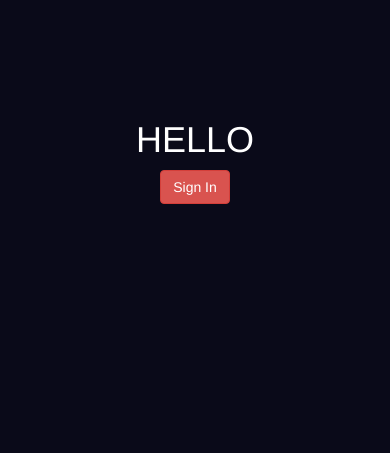
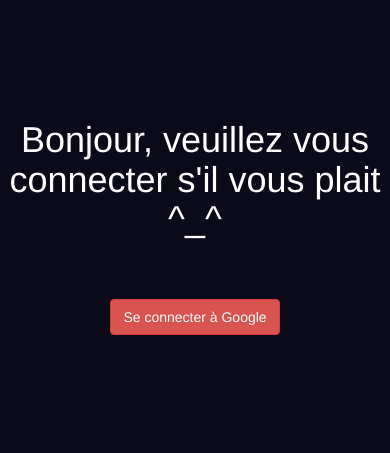
Before and after one commit to Oussama-Abderrahim/JMethod-Planner, a PHP site: page /index.html in a window 390 px wide; the page is wider, and only the part inside the window is pictured. Shown: the top 453 px of that part. Run offline with PHP 8.4, Linux system fonts and the light colour scheme; some libraries are stand-ins or nearby versions.

Commit message:
Refactoring

```diff
--- a/css/app.css
+++ b/css/app.css
@@ -9,6 +9,7 @@ body {
 .signin-splash {
   z-index: 9999;
   position: absolute;
+  width: 100%;
   top: 0;
   bottom: 0;
   left: 0;
@@ -17,8 +18,13 @@ body {
   padding-top: 100px;
   background-color: #0a0a19;
 }
+/* line 27, app.scss */
+.signin-splash button {
+  margin-top: 50px;
+  height: 36px;
+}
 
-/* line 27, app.scss */
+/* line 33, app.scss */
 .agenda-form {
   width: 500px;
   margin: auto;
@@ -27,31 +33,31 @@ body {
   text-align: center;
   border: 2px white solid;
 }
-/* line 36, app.scss */
+/* line 42, app.scss */
 .agenda-form .form-group {
   display: flex;
   justify-content: space-between;
 }
-/* line 39, app.scss */
+/* line 45, app.scss */
 .agenda-form .form-group label {
   display: block;
   width: 150px;
   line-height: 32px;
   margin-right: 25px;
-  text-align: right;
+  text-align: justify;
 }
-/* line 50, app.scss */
+/* line 56, app.scss */
 .agenda-form .btn {
   margin-top: 20px;
 }
 
-/* line 55, app.scss */
+/* line 61, app.scss */
 .days-form {
   width: 600px;
   margin: auto;
   margin-top: 50px;
 }
-/* line 60, app.scss */
+/* line 66, app.scss */
 .days-form ul {
   list-style: none;
   text-align: center;
--- a/css/app.scss
+++ b/css/app.scss
@@ -14,6 +14,7 @@ body {
 .signin-splash {
   z-index: 9999;
   position: absolute;
+  width: 100%;
   top: 0;
   bottom: 0;
   left: 0;
@@ -22,6 +23,11 @@ body {
   padding-top: 100px;
 
   background-color: $background-color;
+
+  button {
+    margin-top: 50px;
+    height: 36px;
+  }
 }
 
 .agenda-form {
@@ -41,7 +47,7 @@ body {
       width: 150px;
       line-height: 32px;
       margin-right: 25px;
-      text-align: right;
+      text-align: justify;
     }
     input {
     }
--- a/index.html
+++ b/index.html
@@ -2,7 +2,7 @@
 <html>
 	<head>
 		<meta charset="UTF-8">
-		<title>Document</title>
+		<title>JMethod Planner</title>
 		<!-- BOOTSTRAP -->
 		<meta name="viewport" content="width=device-width, initial-scale=1">
 		<link rel="stylesheet" href="https://cdnjs.cloudflare.com/ajax/libs/twitter-bootstrap/3.3.7/css/bootstrap.min.css"">
@@ -13,10 +13,8 @@
 	</head>
 	<body>
 		<div class="signin-splash" id="signin-splash">
-			<h1>HELLO</h1>
-			<div class="g-signin2" data-onsuccess="onSignIn"></div>
-
-			<button class="btn btn-danger" onclick="signIn();">Sign In</button>
+			<h1>Bonjour, veuillez vous connecter s'il vous plait ^_^</h1>
+			<button class="btn btn-danger" onclick="signInAction();">Se connecter à Google</button>
 		</div>
 		<div class="main-wrapper">
 			<form class="agenda-form" id="add-form">
@@ -87,7 +85,7 @@
 				</li>
 			</ul>
 			<div class="row">
-				<button class="btn btn-default col-md-12">Appliquer</button>
+				<button class="btn btn-default col-xs-12">Appliquer</button>
 			</div>
 		</form>
 	</body>
--- a/js/index.js
+++ b/js/index.js
@@ -1,20 +1,37 @@
 
-document.getElementById('dateCours').valueAsDate = new Date();
+var SCRIPT_ID = "M03gl6uGURqOwJt4wg-IiZAMT48mCopNc";
 
-var signedIn = false;
+$("document").on("ready", function() {
+
+	document.getElementById('dateCours').valueAsDate = new Date();
+
+	$('#add-form').submit(function(e){
+	    e.preventDefault();
+
+	    submitForm();
+	});
+
+	$('#days-form').submit(function(e){
+	    e.preventDefault();
+
+	    updateDays();
+	});
+
+	$("#btn-days").on("click", function(e){
+	  e.preventDefault();
+	});
+});
 
 /**
-* Load the API and make an API call.  Display the results on the screen.
+* Load the API and make an API call.  call cb() with response .
 */
 function callScriptFunction(functionName, params, cb) {
-    var scriptId = "M03gl6uGURqOwJt4wg-IiZAMT48mCopNc";
-
     // Call the Execution API run method
     //   'scriptId' is the URL parameter that states what script to run
     //   'resource' describes the run request body (with the function name
     //              to execute)
     gapi.client.script.scripts.run({
-      'scriptId': scriptId,
+      'scriptId': SCRIPT_ID,
       'resource': {
         "function": functionName,
         "parameters": params
@@ -24,18 +41,29 @@ function callScriptFunction(functionName, params, cb) {
     });
 }
 
-
+/**
+*  Check if user is signed in, if not sign in, and call cb()
+*/
 function checkSignedIn(cb) {
-  if(!signedIn) {
-    googleSignIn(function(){
-      signedIn = gapi.auth2.getAuthInstance().isSignedIn.get();
-      cb();
+  if(!gapi.auth2 || !gapi.auth2.getAuthInstance()
+  	|| !gapi.auth2.getAuthInstance().isSignedIn.get()) {
+	    googleSignIn(function(){
+	      cb();
     });
   }
   else {
     cb();
   }
 }
+
+
+function signInAction() {
+  checkSignedIn(function(){
+    showDays();
+    $("#signin-splash").fadeOut(500);
+  });
+}
+
 
 function inputValid(nom, date) {
   if(nom === undefined || nom === "") return false;
@@ -45,68 +73,49 @@ function inputValid(nom, date) {
 
 
 function submitForm() {
-
   checkSignedIn(function() {
     var nomCours = document.getElementById("nameCours").value;
     var date = document.getElementById('dateCours').valueAsDate;
 
     if(inputValid(nomCours, date)) {
       callScriptFunction("addCours", ["Cours", nomCours, date], function(){
-        alert("done");
+        alert("Done !");
       });
     }
     else {
-      alert("invalid input");
+      alert("Vous avez bien tout tappé ? ^_^");
     }
   });
-
 }
 
+/**
+*  set days in Google calendar script,
+*  call showDays()
+*/
 function updateDays(){
   checkSignedIn(function() {
-    var days = [$("#j0-block").val(),
-                $("#j1-block").val(),
-                $("#j2-block").val(),
-                $("#j3-block").val(),
-                $("#j4-block").val(),
-                $("#j5-block").val()
-                ].join("-");
+    var days = [];
+
+    for(var i = 0; i < 6; i++) {
+      days.push($("#j"+i+"-block").val());
+    }
+    var strDays = days.join("-");
 
     //check days here
-
-    callScriptFunction("updateDays", [days], function(resp){
+    callScriptFunction("updateDays", [strDays], function(resp){
       showDays();
+      alert("done");
     });
   });
 }
 
-$('#add-form').submit(function(e){
-    e.preventDefault();
-
-    submitForm();
-});
-
-$('#days-form').submit(function(e){
-    e.preventDefault();
-
-    updateDays();
-});
-
-$("#btn-days").on("click", function(e){
-  e.preventDefault();
-});
-
-function signIn() {
-  checkSignedIn(function(){
-    showDays();
-    $("#signin-splash").fadeOut(500);
-  });
-}
-
+/**
+*  get days from Google calendar script,
+*  print days on inputs and #jours text
+*/
 function showDays() {
   checkSignedIn(function(){
     callScriptFunction("getDays", [], function(resp){
-      console.log("res" + resp.result.response.result);
       var days = resp.result.response.result;
 
       $("#jours").html("Jours : " + days);
@@ -117,7 +126,5 @@ function showDays() {
         i++;
       });
     });
-
-
   })
 }
```
